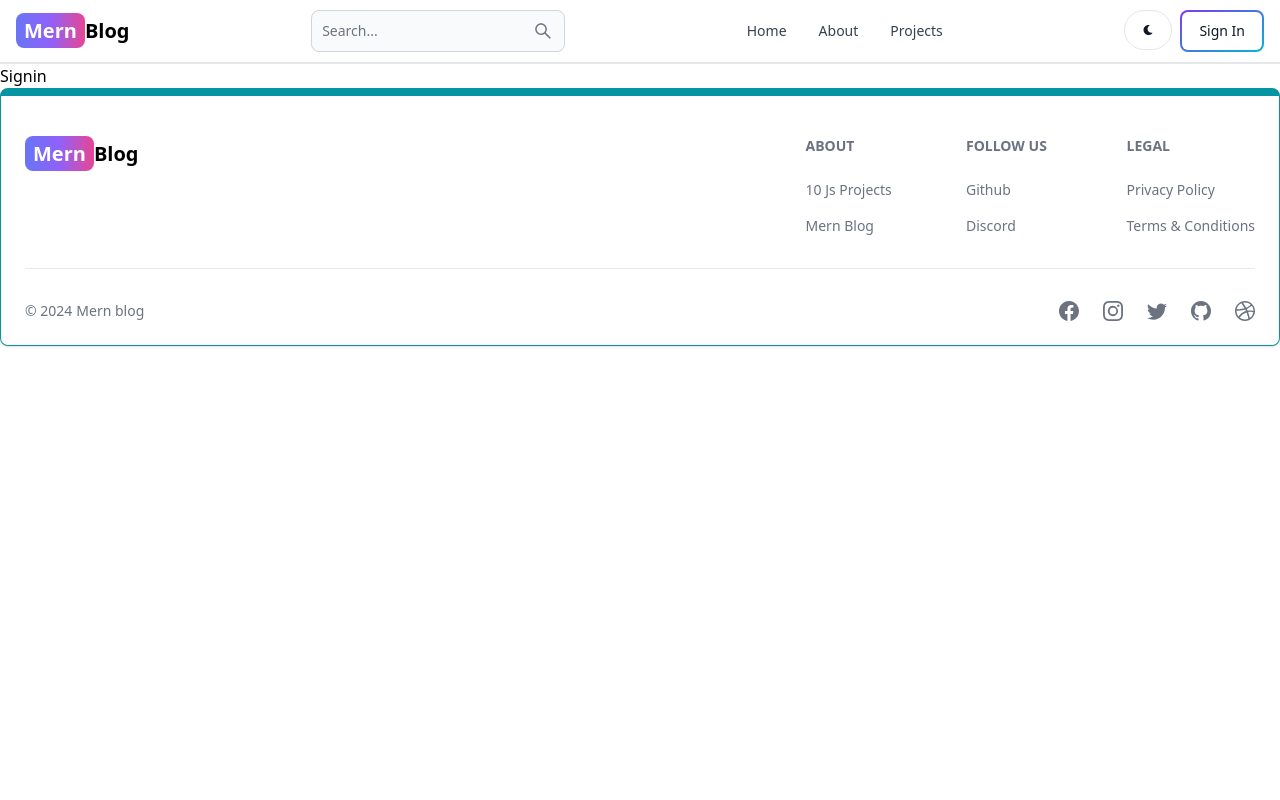
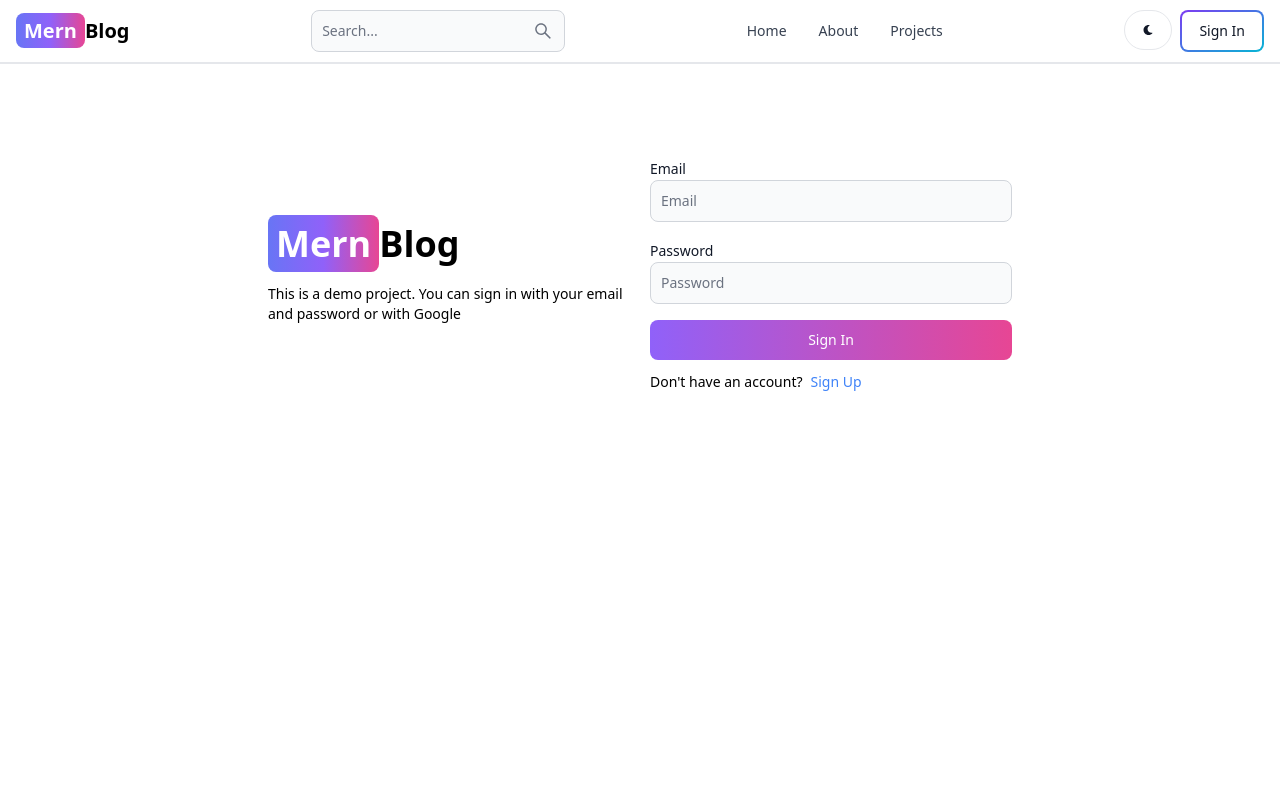
Before and after one commit to dipu-kr/mern-blog, a React (Vite) app in the folder client/: page /sign-in in a window 1280 px wide. Shown: the top 800 px of the page. Built offline with nearby package versions, Linux system fonts and the light colour scheme.

Commit message:
add sign-in page

```diff
--- a/client/src/App.jsx
+++ b/client/src/App.jsx
@@ -2,7 +2,7 @@ import "./App.css";
 import { BrowserRouter, Routes, Route } from "react-router-dom";
 import Home from "./pages/Home";
 import About from "./pages/About";
-import SignIn from "./pages/Signin";
+import SignIn from "./pages/SignIn";
 import SignUp from "./pages/SignUp";
 import Projects from "./Projects";
 import Dashboard from "./pages/Dashboard";
--- a/client/src/pages/SignIn.jsx
+++ b/client/src/pages/SignIn.jsx
@@ -1,7 +1,122 @@
-import React from "react";
+import React, { useState } from "react";
+import { Link, useNavigate } from "react-router-dom";
+import toast, { Toaster } from "react-hot-toast";
+import axiosInstance from "../constant/baseUrl";
+import { FaSpinner } from "react-icons/fa";
+import { Button, Label, TextInput } from "flowbite-react";
 
 const SignIn = () => {
-  return <div>Signin</div>;
+  const [loading, setLoading] = useState(false);
+  const [formData, setFormData] = useState({
+    email: "",
+    password: "",
+  });
+
+  const navigate = useNavigate();
+  // --------------------
+  const handleChange = (e) => {
+    const { name, value } = e.target;
+    setFormData({ ...formData, [name]: value.trim() });
+  };
+
+  const handleSubmit = async (e) => {
+    e.preventDefault();
+    if (formData.email.trim() === "") {
+      toast.error("Email is required!");
+    } else if (
+      !formData.email.includes("@") ||
+      !formData.email.includes(".com")
+    ) {
+      toast.error("Please Enter Valid Email!");
+    } else if (formData.password.trim() === "") {
+      toast.error("Password is required!");
+    } else {
+      setLoading(true);
+      try {
+        const req = {
+          email: formData.email,
+          password: formData.password,
+        };
+
+        const response = await axiosInstance.post("/signin", req);
+
+        if (response.data?.status === 200) {
+          setLoading(false);
+          toast.success(response.data?.message);
+          navigate("/");
+        }
+      } catch (error) {
+        if (error.response.data?.status === 400) {
+          setLoading(false);
+          toast.error(error.response.data?.message);
+        } else {
+          setLoading(false);
+          toast.error(error.response.data?.message);
+        }
+      }
+    }
+  };
+
+  return (
+    <div className="min-h-screen mt-20">
+      <div className="flex gap-5 p-3 max-w-3xl mx-auto flex-col md:flex-row md:items-center">
+        {/* left */}
+        <div className="flex-1">
+          <Link to="/" className="font-bold dark:text-white text-4xl">
+            <span className="px-2 py-1 bg-gradient-to-r from-indigo-500 via-purple-500 to-pink-500 rounded-lg text-white">
+              Mern
+            </span>
+            Blog
+          </Link>
+          <p className="text-sm mt-5">
+            This is a demo project. You can sign in with your email and password
+            or with Google
+          </p>
+        </div>
+        {/* right */}
+        <div className="flex-1">
+          <form className="flex flex-col gap-4" onSubmit={handleSubmit}>
+            <div>
+              <Label value="Email" />
+              <TextInput
+                type="email"
+                placeholder="Email"
+                name="email"
+                onChange={handleChange}
+              />
+            </div>
+            <div>
+              <Label value="Password" />
+              <TextInput
+                type="password"
+                placeholder="Password"
+                name="password"
+                onChange={handleChange}
+              />
+            </div>
+            <Button
+              gradientDuoTone="purpleToPink"
+              type="submit"
+              className="h-[40px]"
+            >
+              {loading === true ? (
+                <FaSpinner size={18} className="animate-spin mr-2" />
+              ) : (
+                "Sign In"
+              )}
+            </Button>
+          </form>
+          <div className="flex gap-2 text-sm mt-3">
+            <span>Don't have an account?</span>
+            <Link to="/sign-up" className="text-blue-500">
+              Sign Up
+            </Link>
+          </div>
+        </div>
+      </div>
+      <Toaster />
+    </div>
+  );
 };
 
 export default SignIn;
```
Also changed, not shown: 1 other file (tests, documents, lock files or other folders).
